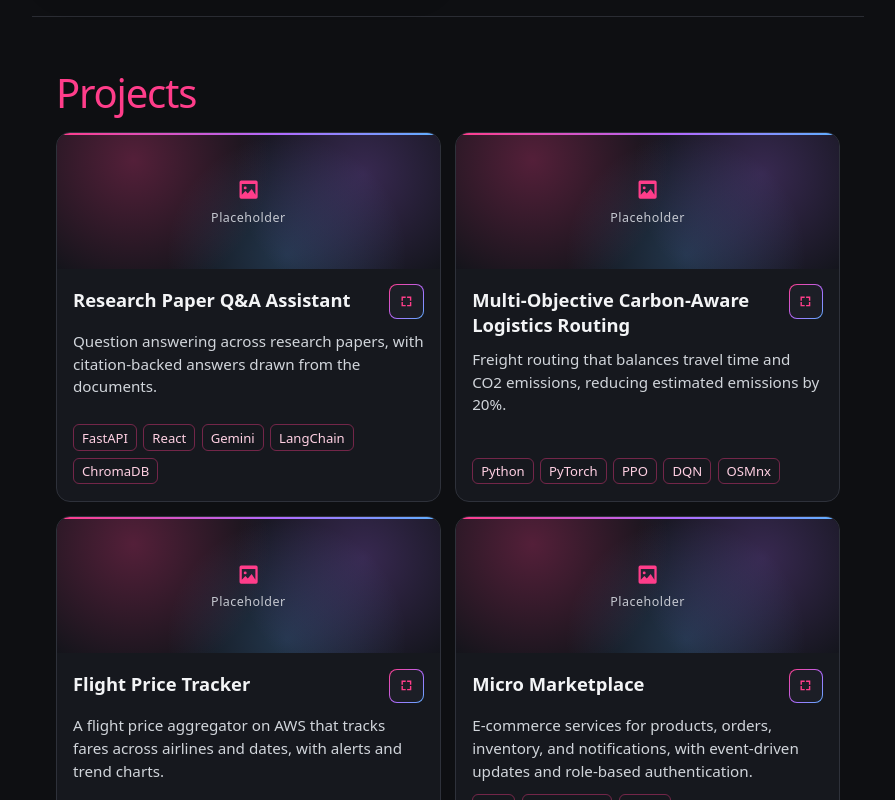
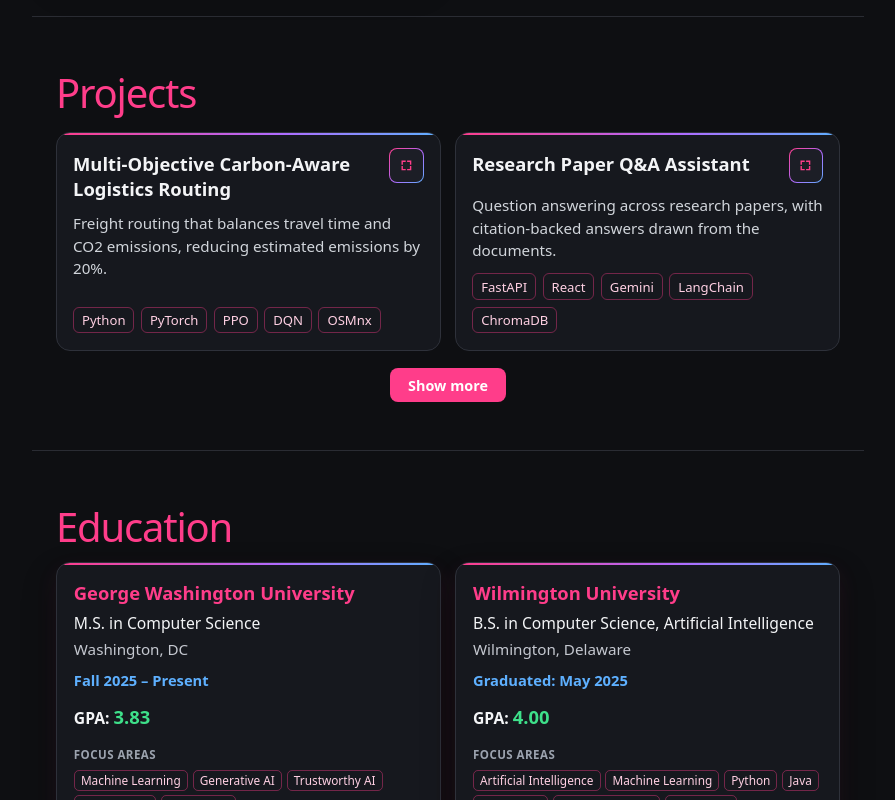
Before and after one commit to kushisantu/portfolio, a React (Vite) app: page / in a window 1280 px wide. Shown: the part 2720-3520 px from the top of the page, without its empty margins (192-1087 px from the left). Built offline with nearby package versions, Linux system fonts and the light colour scheme.

Commit message:
smoother start

```diff
--- a/src/App.tsx
+++ b/src/App.tsx
@@ -1,4 +1,4 @@
-import { useEffect, useLayoutEffect, useRef, useState, type ChangeEvent, type FormEvent } from 'react'
+import { createElement, useEffect, useLayoutEffect, useRef, useState, type AllHTMLAttributes, type ChangeEvent, type CSSProperties, type FormEvent, type ReactNode } from 'react'
 import {
   contact,
   education,
@@ -42,6 +42,7 @@ type Project = (typeof projects)[number]
 
 function ExperienceTimeline() {
   const trackRef = useRef<HTMLDivElement>(null)
+  const [ready, setReady] = useState(false)
   const [shown, setShown] = useState<boolean[]>(() => experience.map(() => false))
 
   useLayoutEffect(() => {
@@ -88,47 +89,51 @@ function ExperienceTimeline() {
     resizeObserver.observe(node)
 
     if (reduce) {
+      setReady(true)
       setShown(experience.map(() => true))
       return () => resizeObserver.disconnect()
     }
 
     const items = [...node.querySelectorAll<HTMLElement>('.timeline-item')]
-    const observer = new IntersectionObserver(
-      (entries) => {
+
+    function revealItems() {
+      const visible = items.some(
+        (item) => item.getBoundingClientRect().top < window.innerHeight - 40,
+      )
+      if (!visible) return
+      setReady(true)
       setShown((current) => {
         const next = [...current]
         let changed = false
-          for (const entry of entries) {
-            if (!entry.isIntersecting) continue
-            const index = items.indexOf(entry.target as HTMLElement)
-            if (index >= 0 && !next[index]) {
+        items.forEach((item, index) => {
+          if (next[index]) return
+          if (item.getBoundingClientRect().top < window.innerHeight - 40) {
             next[index] = true
             changed = true
           }
-          }
+        })
         return changed ? next : current
       })
-      },
-      { threshold: 0.22, rootMargin: '0px 0px -6% 0px' },
-    )
+    }
+
     function onScroll() {
       draw(node)
+      revealItems()
     }
 
-    items.forEach((item) => observer.observe(item))
+    revealItems()
     window.addEventListener('scroll', onScroll, { passive: true })
     window.addEventListener('resize', onScroll)
 
     return () => {
       resizeObserver.disconnect()
-      observer.disconnect()
       window.removeEventListener('scroll', onScroll)
       window.removeEventListener('resize', onScroll)
     }
   }, [])
 
   return (
-    <div className="timeline" ref={trackRef}>
+    <div className={ready ? 'timeline is-ready' : 'timeline'} ref={trackRef}>
       <div className="timeline-rail" aria-hidden="true" />
       <div className="timeline-line" aria-hidden="true" />
       {experience.map((job, index) => {
@@ -164,10 +169,66 @@ function ExperienceTimeline() {
   )
 }
 
+function useRise<T extends HTMLElement>() {
+  const ref = useRef<T>(null)
+  const [shown, setShown] = useState(false)
+
+  useEffect(() => {
+    const element = ref.current
+    if (!element) return
+    const reduce = window.matchMedia('(prefers-reduced-motion: reduce)').matches
+
+    function check() {
+      if (reduce || element!.getBoundingClientRect().top < window.innerHeight - 24) {
+        setShown(true)
+        window.removeEventListener('scroll', check)
+      }
+    }
+
+    check()
+    window.addEventListener('scroll', check, { passive: true })
+    return () => window.removeEventListener('scroll', check)
+  }, [])
+
+  return { ref, shown }
+}
+
+function riseClass(className: string | undefined, shown: boolean) {
+  return [className, 'rise', shown ? 'is-in' : ''].filter(Boolean).join(' ')
+}
+
+function Rise({
+  as: Tag = 'div',
+  className,
+  delay,
+  style,
+  children,
+  ...rest
+}: {
+  as?: 'div' | 'h1' | 'h2' | 'p' | 'article' | 'button' | 'form'
+  delay?: string
+  className?: string
+  style?: CSSProperties
+  children?: ReactNode
+} & Omit<AllHTMLAttributes<HTMLElement>, 'className' | 'style'>) {
+  const { ref, shown } = useRise<HTMLElement>()
+  return createElement(
+    Tag,
+    {
+      ...rest,
+      ref,
+      className: riseClass(className, shown),
+      style: delay ? { ...style, transitionDelay: delay } : style,
+    },
+    children,
+  )
+}
+
 function App() {
   const [menuOpen, setMenuOpen] = useState(false)
   const [activeId, setActiveId] = useState<SectionId>('hero')
   const [openProject, setOpenProject] = useState<Project | null>(null)
+  const [showAllProjects, setShowAllProjects] = useState(false)
   const lockedId = useRef<SectionId | null>(null)
   const closeProjectRef = useRef<HTMLButtonElement>(null)
 
@@ -272,20 +333,24 @@ function App() {
       </header>
 
       <section id="hero">
-        <h1>{profile.name}</h1>
-        <p className="hero-tagline">{profile.tagline}</p>
+        <Rise as="h1">{profile.name}</Rise>
+        <Rise as="p" className="hero-tagline">
+          {profile.tagline}
+        </Rise>
         {profile.paragraphs.map((paragraph) => (
-          <p key={paragraph}>{paragraph}</p>
+          <Rise as="p" key={paragraph}>
+            {paragraph}
+          </Rise>
         ))}
-        <div className="hero-seeking">
+        <Rise className="hero-seeking">
           <p className="hero-seeking-label">{profile.seekingLabel}</p>
           <ul className="tech-list hero-roles">
             {profile.seeking.map((role) => (
               <li key={role}>{role}</li>
             ))}
           </ul>
-        </div>
-        <p className="hero-actions">
+        </Rise>
+        <Rise as="p" className="hero-actions">
           <a href={profile.resumeHref} target="_blank" rel="noreferrer">
             {profile.resumeLabel}
           </a>
@@ -295,20 +360,24 @@ function App() {
           <a href="#experience" onClick={() => selectSection('experience')}>
             {profile.exploreLabel}
           </a>
-        </p>
+        </Rise>
       </section>
 
       <section id="experience">
-        <h2>Experience</h2>
+        <Rise as="h2">Experience</Rise>
         <ExperienceTimeline />
       </section>
 
       <section id="projects">
-        <h2>Projects</h2>
+        <Rise as="h2">Projects</Rise>
         <div className="project-grid">
-          {projects.map((project) => (
-            <article className="project-card" key={project.name}>
-              <ProjectShot name={project.name} />
+          {(showAllProjects ? projects : projects.slice(0, 2)).map((project, index) => (
+            <Rise
+              as="article"
+              className="project-card"
+              key={project.name}
+              delay={index % 2 === 1 ? '90ms' : undefined}
+            >
               <div className="project-copy">
                 <div className="project-heading">
                   <h3>{project.name}</h3>
@@ -328,9 +397,18 @@ function App() {
                   ))}
                 </ul>
               </div>
-            </article>
+            </Rise>
           ))}
         </div>
+        <Rise
+          as="button"
+          type="button"
+          className="project-more"
+          aria-expanded={showAllProjects}
+          onClick={() => setShowAllProjects((open) => !open)}
+        >
+          {showAllProjects ? 'Show less' : 'Show more'}
+        </Rise>
         {openProject ? (
           <div
             className="project-backdrop"
@@ -343,7 +421,6 @@ function App() {
               aria-labelledby="project-dialog-title"
               onClick={(event) => event.stopPropagation()}
             >
-              <ProjectShot name={openProject.name} large />
               <div className="project-copy">
                 <div className="project-heading">
                   <h3 id="project-dialog-title">{openProject.name}</h3>
@@ -375,10 +452,15 @@ function App() {
       </section>
 
       <section id="education">
-        <h2>Education</h2>
+        <Rise as="h2">Education</Rise>
         <div className="edu-grid">
-          {education.map((school) => (
-            <article className="edu-card" key={school.school}>
+          {education.map((school, index) => (
+            <Rise
+              as="article"
+              className="edu-card"
+              key={school.school}
+              delay={index % 2 === 1 ? '90ms' : undefined}
+            >
               <h3>{school.school}</h3>
               <p className="edu-degree">{school.credential}</p>
               <p className="edu-meta">{school.place}</p>
@@ -398,15 +480,17 @@ function App() {
                   <li key={point}>{point}</li>
                 ))}
               </ul>
-            </article>
+            </Rise>
           ))}
         </div>
       </section>
 
       <section id="athletics">
-        <h2>Honors</h2>
-        <p className="honor-lead">NCAA Division II women's tennis and academic honors.</p>
-        <div className="honor-board">
+        <Rise as="h2">Honors</Rise>
+        <Rise as="p" className="honor-lead">
+          NCAA Division II women's tennis and academic honors.
+        </Rise>
+        <Rise className="honor-board">
           {[honors.slice(0, Math.ceil(honors.length / 2)), honors.slice(Math.ceil(honors.length / 2))].map(
             (column) => (
               <ul className="honor-list" key={column[0].label}>
@@ -420,17 +504,19 @@ function App() {
               </ul>
             ),
           )}
-        </div>
+        </Rise>
       </section>
 
       <section id="skills">
-        <h2>Skills</h2>
+        <Rise as="h2">Skills</Rise>
+        <Rise>
           <SkillMarquee />
+        </Rise>
       </section>
 
       <section id="contact">
         <div className="contact-layout">
-          <div>
+          <Rise>
             <h2>Contact</h2>
             <ul className="contact-list">
               <li>
@@ -456,7 +542,7 @@ function App() {
                 </a>
               </li>
             </ul>
-          </div>
+          </Rise>
           <ContactForm />
         </div>
       </section>
@@ -486,6 +572,7 @@ function ContactForm() {
     subject: '',
     message: '',
   })
+  const { ref: formRef, shown: formShown } = useRise<HTMLFormElement>()
   function fieldError(name: ContactName) {
     const value = values[name].trim()
     if (!value) return contactFields.find((field) => field.name === name)?.error ?? ''
@@ -505,7 +592,13 @@ function ContactForm() {
   }
 
   return (
-    <form className="contact-form" noValidate onSubmit={onSubmit}>
+    <form
+      ref={formRef}
+      className={formShown ? 'contact-form rise is-in' : 'contact-form rise'}
+      noValidate
+      onSubmit={onSubmit}
+      style={{ transitionDelay: '90ms' }}
+    >
       <h3>Connect with me</h3>
       {contactFields.map((field) => {
         const error = field.name === 'email' ? emailError : ''
@@ -589,24 +682,6 @@ function GitHubIcon() {
   )
 }
 
-function ProjectShot({ name, large = false }: { name: string; large?: boolean }) {
-  return (
-    <div
-      className={large ? 'project-shot is-large' : 'project-shot'}
-      role="img"
-      aria-label={`Placeholder image for ${name}`}
-    >
-      <svg viewBox="0 0 24 24" aria-hidden="true">
-        <path
-          fill="currentColor"
-          d="M4 5.5A1.5 1.5 0 0 1 5.5 4h13A1.5 1.5 0 0 1 20 5.5v13a1.5 1.5 0 0 1-1.5 1.5h-13A1.5 1.5 0 0 1 4 18.5v-13zM6 16.5l3.2-3.2 2.1 2.1 3.4-3.9L18 16.5V7H6v9.5zM9 9.2a1.3 1.3 0 1 0 0 2.6 1.3 1.3 0 0 0 0-2.6z"
-        />
-      </svg>
-      <span>Placeholder</span>
-    </div>
-  )
-}
-
 function ExpandIcon() {
   return (
     <svg viewBox="0 0 24 24" aria-hidden="true">
--- a/src/data/content.ts
+++ b/src/data/content.ts
@@ -66,6 +66,16 @@ export const experience = [
 
 export const projects = [
   {
+    name: 'Multi-Objective Carbon-Aware Logistics Routing',
+    summary:
+      'Freight routing that balances travel time and CO2 emissions, reducing estimated emissions by 20%.',
+    tools: ['Python', 'PyTorch', 'PPO', 'DQN', 'OSMnx'],
+    points: [
+      'Built a multi-objective reinforcement learning system using PPO, Double DQN, and Weighted A* to optimize freight routing while balancing travel time and CO2 emissions.',
+      'Integrated real-world transportation, elevation, and emissions datasets to train and evaluate routing agents, reducing estimated emissions by 20% while adding only 5–10 minutes to ETA.',
+    ],
+  },
+  {
     name: 'Research Paper Q&A Assistant',
     summary:
       'Question answering across research papers, with citation-backed answers drawn from the documents.',
@@ -73,16 +83,6 @@ export const projects = [
     points: [
       'Built a RAG-based question-answering system for research papers using Gemini, embeddings, and vector search to support conversational querying across multiple documents.',
       'Engineered an end-to-end pipeline for PDF ingestion, semantic chunking, metadata-aware retrieval, and citation-backed answer generation.',
-    ],
-  },
-  {
-    name: 'Multi-Objective Carbon-Aware Logistics Routing',
-    summary:
-      'Freight routing that balances travel time and CO2 emissions, reducing estimated emissions by 20%.',
-    tools: ['Python', 'PyTorch', 'PPO', 'DQN', 'OSMnx'],
-    points: [
-      'Built a multi-objective reinforcement learning system using PPO, Double DQN, and Weighted A* to optimize freight routing while balancing travel time and CO2 emissions.',
-      'Integrated real-world transportation, elevation, and emissions datasets to train and evaluate routing agents, reducing estimated emissions by 20% while adding only 5–10 minutes to ETA.',
     ],
   },
   {
@@ -111,6 +111,16 @@ export const projects = [
     points: [
       'Designed and developed a scalable e-commerce microservices platform with modular Product, Order, Inventory, and Notification services, supporting real-time order processing and inventory updates through event-driven communication.',
       'Implemented secure role-based authentication and system monitoring dashboards to ensure service reliability and performance.',
+    ],
+  },
+  {
+    name: 'AI Resume Optimizer',
+    summary:
+      'An AI tool that checks resumes for ATS compliance, finds keyword gaps, and builds PDF and Word resumes.',
+    tools: ['Python', 'Streamlit', 'NLTK', 'spaCy'],
+    points: [
+      'Implemented an AI-powered tool in Python to analyze resumes for ATS compliance, implementing keyword gap detection, ATS scoring algorithms, and smart content suggestions.',
+      'Integrated ATS-friendly customizable resume templates and automated PDF/Word generation using Streamlit and spaCy, reducing resume preparation time by 50%.',
     ],
   },
 ]
--- a/src/index.css
+++ b/src/index.css
@@ -34,6 +34,26 @@ body {
   width: min(52rem, calc(100% - 8rem));
   margin-inline: auto;
 }
+
+.rise {
+  opacity: 0;
+  transform: translateY(1.75rem);
+  transition:
+    opacity 1050ms cubic-bezier(0.22, 0.08, 0.16, 1),
+    transform 1050ms cubic-bezier(0.22, 0.08, 0.16, 1);
+}
+
+.rise.is-in {
+  opacity: 1;
+  transform: none;
+}
+
+#hero > .rise:nth-child(1) { transition-delay: 0.06s; }
+#hero > .rise:nth-child(2) { transition-delay: 0.18s; }
+#hero > .rise:nth-child(3) { transition-delay: 0.32s; }
+#hero > .rise:nth-child(4) { transition-delay: 0.46s; }
+#hero > .rise:nth-child(5) { transition-delay: 0.6s; }
+#hero > .rise:nth-child(6) { transition-delay: 0.74s; }
 
 @media (max-width: 800px) {
   .site {
@@ -272,6 +292,29 @@ ul {
   align-items: stretch;
 }
 
+.project-more {
+  display: block;
+  margin: 1.05rem auto 0;
+  padding: 0.48rem 1.1rem;
+  border: 0;
+  border-radius: 8px;
+  background: var(--pink);
+  color: #fff;
+  font: inherit;
+  font-size: 0.9rem;
+  font-weight: 600;
+  cursor: pointer;
+}
+
+.project-more:hover {
+  background: #ff5c9c;
+}
+
+.project-more:focus-visible {
+  outline: 2px solid var(--pink);
+  outline-offset: 3px;
+}
+
 .honor-lead {
   margin: 0.15rem 0 0;
   color: #c5c8d0;
@@ -367,10 +410,6 @@ ul {
   background: #16181e;
 }
 
-.project-card {
-  min-height: 23rem;
-}
-
 .project-card::before,
 .project-dialog::before {
   content: "";
@@ -381,41 +420,6 @@ ul {
   z-index: 1;
   height: 2px;
   background: linear-gradient(90deg, var(--pink), var(--purple) 58%, var(--blue));
-}
-
-.project-shot {
-  display: grid;
-  place-items: center;
-  align-content: center;
-  gap: 0.35rem;
-  height: 8.5rem;
-  background:
-    radial-gradient(circle at 20% 20%, rgba(255, 61, 138, 0.28), transparent 42%),
-    radial-gradient(circle at 80% 30%, rgba(176, 107, 255, 0.24), transparent 40%),
-    radial-gradient(circle at 60% 90%, rgba(94, 176, 255, 0.22), transparent 46%),
-    #12141a;
-  color: #f3f4f6;
-}
-
-.project-shot svg {
-  width: 1.7rem;
-  height: 1.7rem;
-  color: var(--pink);
-}
-
-.project-shot span {
-  color: #c5c8d0;
-  font-size: 0.78rem;
-  letter-spacing: 0.04em;
-}
-
-.project-shot.is-large {
-  height: 13rem;
-}
-
-.project-shot.is-large svg {
-  width: 2.2rem;
-  height: 2.2rem;
 }
 
 .project-copy {
@@ -661,6 +665,12 @@ ul {
 .timeline-rail {
   height: var(--rail-height, 0px);
   background: #2a2c33;
+  opacity: 0;
+  transition: opacity 1000ms cubic-bezier(0.22, 0.08, 0.16, 1);
+}
+
+.timeline.is-ready .timeline-rail {
+  opacity: 1;
 }
 
 .timeline-line {
@@ -668,6 +678,7 @@ ul {
   max-height: var(--rail-height, 0px);
   background: linear-gradient(180deg, var(--pink), var(--purple) 55%, var(--blue));
   box-shadow: 0 0 12px rgba(255, 61, 138, 0.28);
+  transition: height 420ms cubic-bezier(0.22, 0.08, 0.16, 1);
 }
 
 .timeline-item {
@@ -694,7 +705,7 @@ ul {
   height: 2px;
   opacity: 0;
   pointer-events: none;
-  transition: opacity 420ms cubic-bezier(0.22, 1, 0.36, 1);
+  transition: opacity 800ms cubic-bezier(0.22, 0.08, 0.16, 1);
 }
 
 .timeline-item.is-left .timeline-stem {
@@ -728,8 +739,8 @@ ul {
   opacity: 0;
   transform: translate(-50%, 0) scale(0.4);
   transition:
-    opacity 420ms cubic-bezier(0.22, 1, 0.36, 1),
-    transform 420ms cubic-bezier(0.22, 1, 0.36, 1);
+    opacity 800ms cubic-bezier(0.22, 0.08, 0.16, 1),
+    transform 800ms cubic-bezier(0.22, 0.08, 0.16, 1);
 }
 
 .timeline-item.is-right .timeline-dot {
@@ -759,16 +770,16 @@ ul {
     0 4px 16px rgba(176, 107, 255, 0.08);
   opacity: 0;
   transition:
-    opacity 520ms cubic-bezier(0.22, 1, 0.36, 1),
-    transform 520ms cubic-bezier(0.22, 1, 0.36, 1);
+    opacity 1050ms cubic-bezier(0.22, 0.08, 0.16, 1),
+    transform 1050ms cubic-bezier(0.22, 0.08, 0.16, 1);
 }
 
 .timeline-item.is-left .timeline-card {
-  transform: translate(-14px, 16px);
+  transform: translate(-6px, 1.75rem);
 }
 
 .timeline-item.is-right .timeline-card {
-  transform: translate(14px, 16px);
+  transform: translate(6px, 1.75rem);
 }
 
 .timeline-item.is-shown .timeline-card {
@@ -1209,7 +1220,7 @@ button.skill-chip:focus-visible {
   .timeline-item.is-left .timeline-card,
   .timeline-item.is-right .timeline-card {
     grid-column: 1;
-    transform: translateY(16px);
+    transform: translateY(1.75rem);
   }
 
   .timeline-item.is-shown .timeline-card {
@@ -1308,6 +1319,18 @@ button.skill-chip:focus-visible {
     transition: none;
   }
 
+  .timeline-rail,
+  .timeline-line {
+    opacity: 1;
+    transition: none;
+  }
+
+  .rise {
+    opacity: 1;
+    transform: none;
+    transition: none;
+  }
+
   .skill-marquee {
     width: auto;
     margin-inline: 0;
```
Lines whose indentation alone changed are shown as unchanged.
